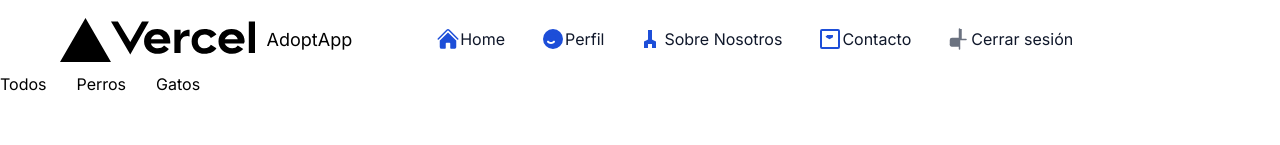
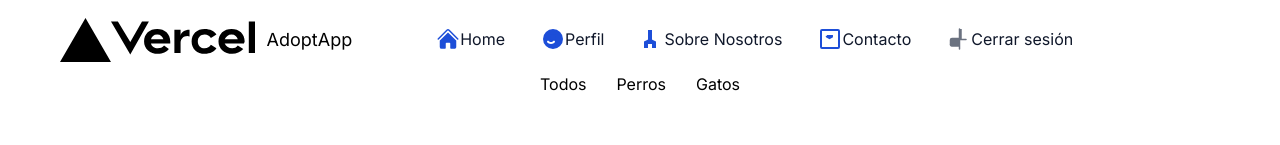
Before and after one commit to No-Country-simulation/c20-55-t-node-react, a Next.js app in the folder client/: page /users/admin/home in a window 1280 px wide. Shown: the top 145 px of the page. Built offline with nearby package versions, Linux system fonts and the light colour scheme.

Commit message:
barra centrada

```diff
--- a/client/src/app/components/ItemListContainer.jsx
+++ b/client/src/app/components/ItemListContainer.jsx
@@ -36,7 +36,7 @@
 
 	return (
 		<div className="flex flex-col">
-			<div className="flex gap-[30px]">
+			<div className="flex items-center justify-center gap-[30px] w-full">
 				<button
 					onClick={() => {
 						setMascotas(todos);
```
